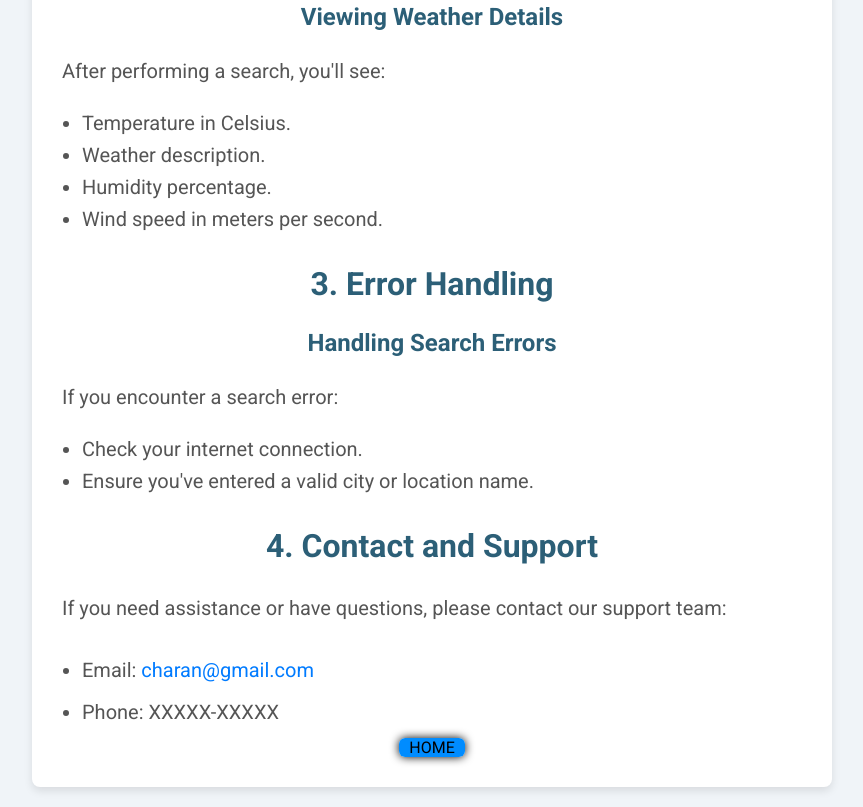
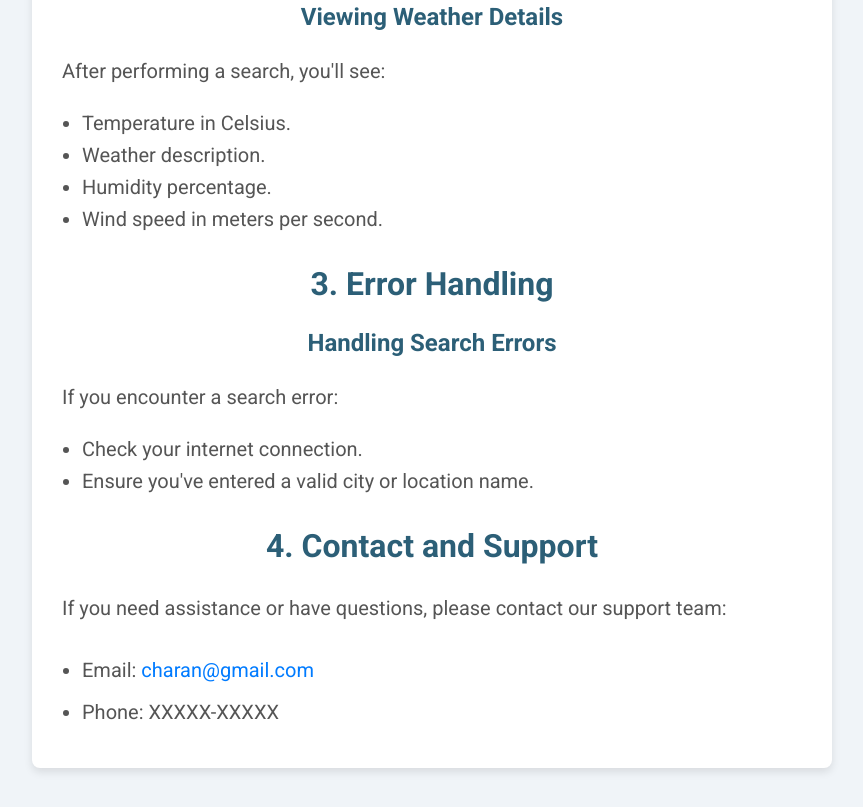
Before and after one commit to CharanTejaBS-cherrypy/Nimbus2000, a plain HTML site: page UserGuide.html in a window 1280 px wide. Shown: the part 666-1473 px from the top of the page, without its empty margins (208-1071 px from the left). Drawn offline with Linux system fonts and the light colour scheme.

Commit message:
Update UserGuide.html

```diff
--- a/UserGuide.html
+++ b/UserGuide.html
@@ -174,7 +174,7 @@
         </li>
         <li>Phone: XXXXX-XXXXX</li>
       </ul>
-      <a href="/index.html" style="background-color: rgb(0, 140, 255);color:black;padding:0px 10px;border-radius:6px;box-shadow:black 0px 0px 10px">HOME</a>
+<!--       <a href="/index.html" style="background-color: rgb(0, 140, 255);color:black;padding:0px 10px;border-radius:6px;box-shadow:black 0px 0px 10px">HOME</a> -->
     </div>
   </body>
 </html>
```
